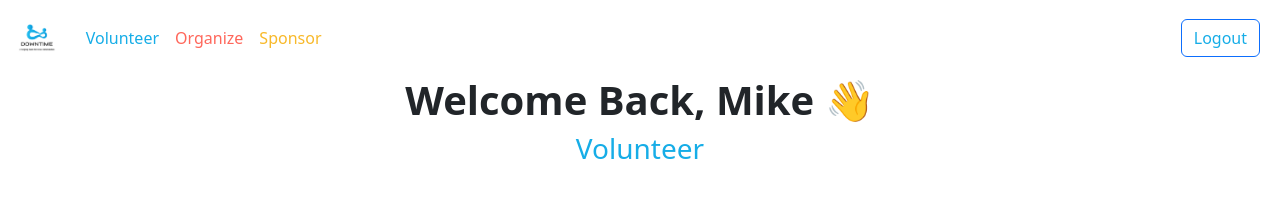
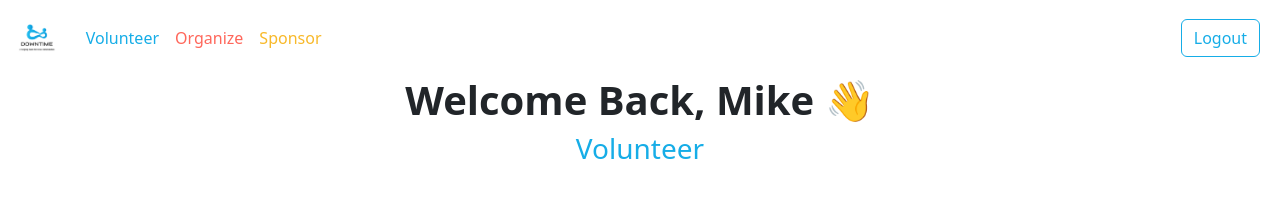
Before and after one commit to chisafukutome/volunteer-app, a Flask app: page /volunteers/ in a window 1280 px wide. Shown: the top 219 px of the page. Run offline with Flask 3, Linux system fonts and the light colour scheme; the visitor is signed in with stand-in values (Sample User, id 1).

Commit message:
css change for vol

```diff
--- a/website/templates/volunteers.html
+++ b/website/templates/volunteers.html
@@ -70,7 +70,7 @@
 
       <div class="d-flex auth-btns">
         <div style="color: #16ade7 ;">
-        <button style="color: #16ade7;"
+        <button style="color: #16ade7; border-color: #16ade7;"
           type="button"
           class="btn btn-outline-primary"
           onclick="window.location.href='{{url_for('auth.logout')}}'"
```
